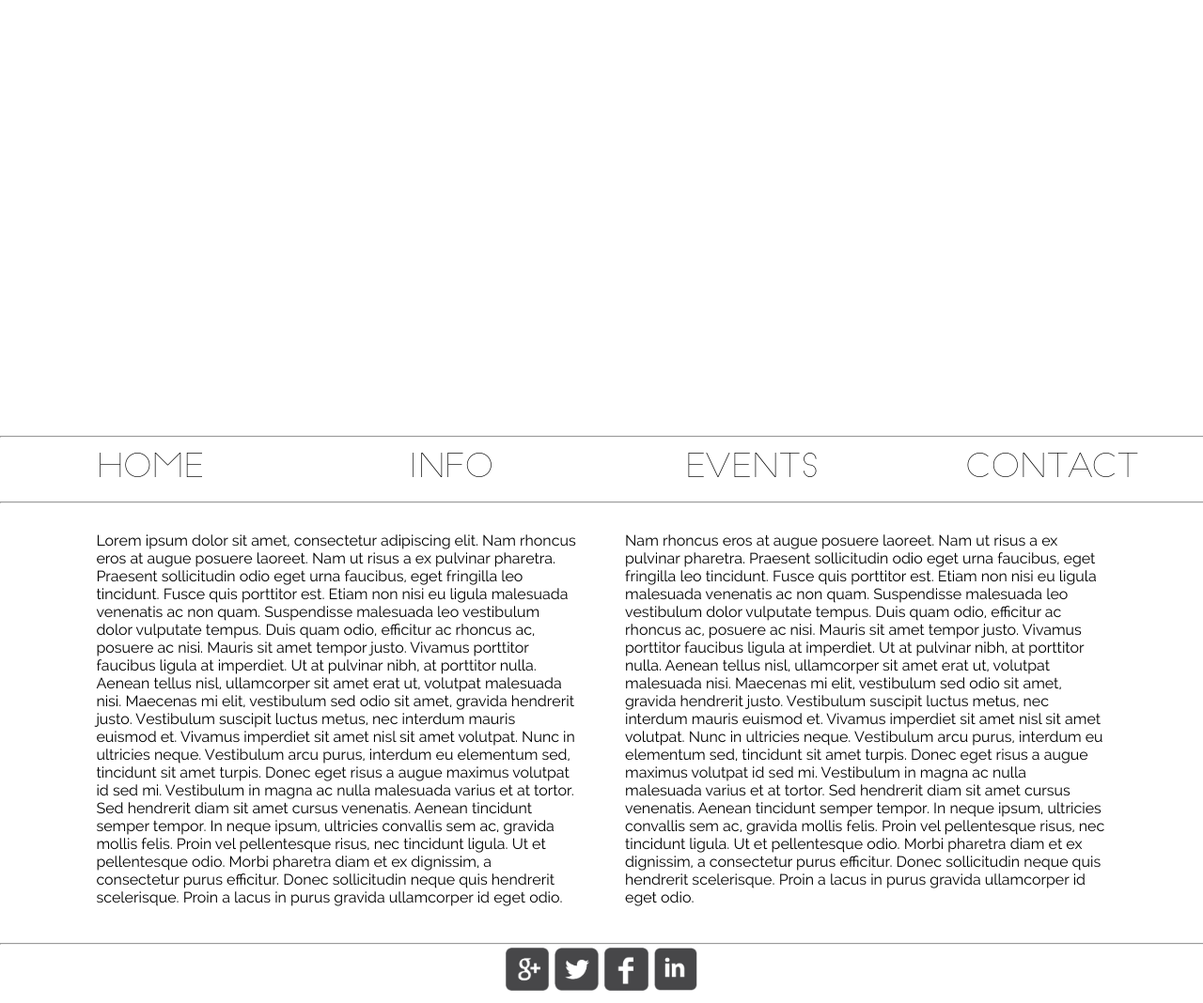
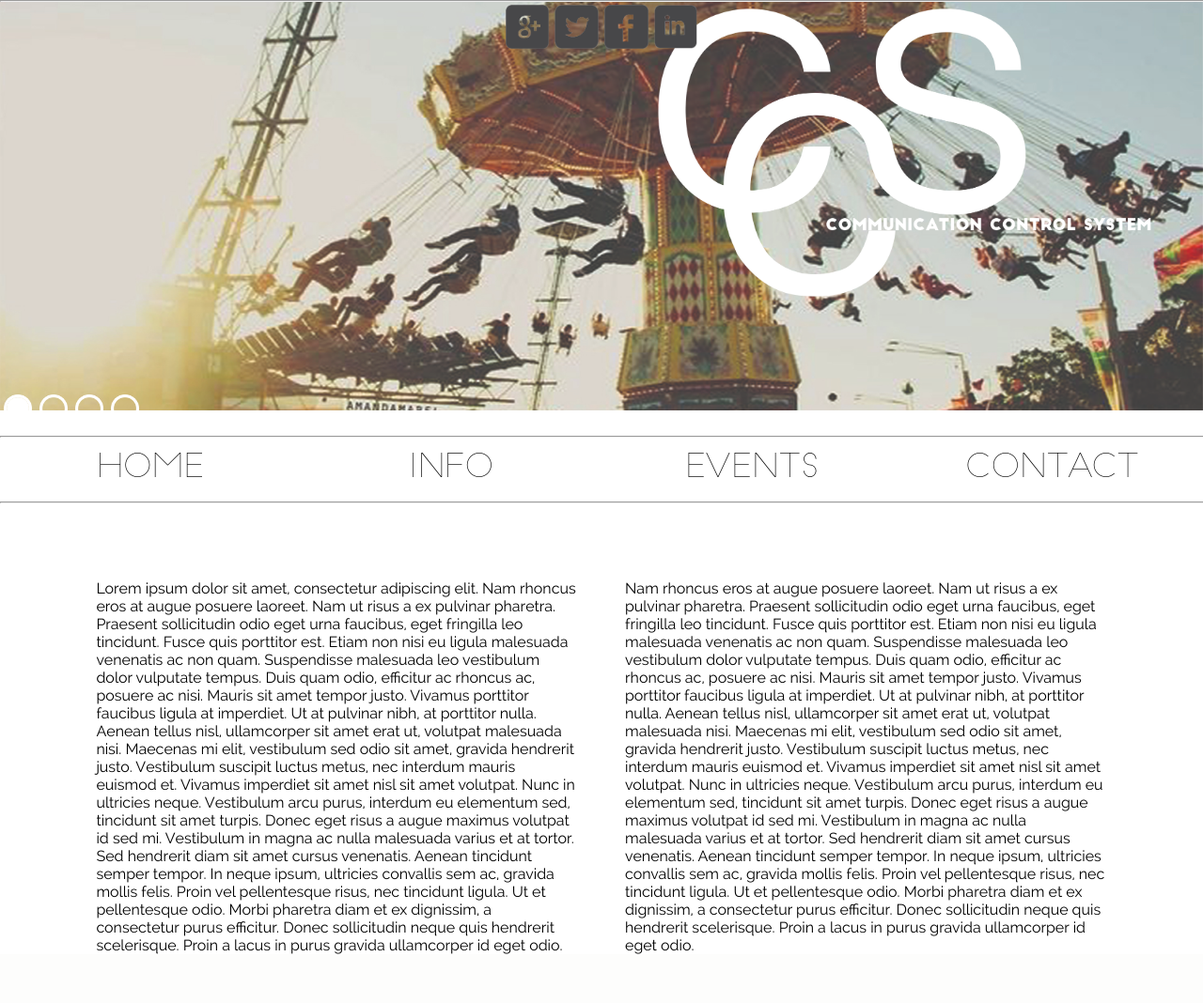
Before and after one commit to Superkuuk/CCS, a PHP site: page / in a window 1280 px wide. Shown: the whole page at 94% size. After the commit the page ends 1016 px from the top, so only its background shows below. Run offline with PHP 8.4, Linux system fonts and the light colour scheme; some web fonts are replaced.

Commit message:
Slideshow

```diff
--- a/header.php
+++ b/header.php
@@ -1,3 +1,105 @@
+<div id="slideshow">
+
+    <img src="images/header01.jpg" class="active img__01__">
+    <img src="images/header01.jpg" class="img__02__">
+    <img src="images/header01.jpg" class="img__03__">
+    <img src="images/header01.jpg" class="img__04__">
+
+</div>
+
+<div id="logo">
+    <img src="images/logo.png" alt="CCS - Communication Control System">
+</div>
+
+<div id="balls">
+    <img src="images/ball-fill.png" class="active img__01__">
+    <img src="images/ball-open.png" class="img__02__">
+    <img src="images/ball-open.png" class="img__03__">
+    <img src="images/ball-open.png" class="img__04__">
+</div>
+
+
+
 <script>
+/*  Run script on document load (no images are loaded).
+*
+*/
+var handler = setInterval("slideSwitch()", 3000);
+$(document).ready( function() {
+
+});
+
+/*  Run script on window load (images are loaded)
+*   For everything that involves getting attributes of images
+*/
+$(window).load( function() {
+    //Set logo in vertical middle between top of page and top of mainnav.
+    $('#logo img').css('top', $('#mainnav').offset().top / 2 - $('#logo img').height() / 2);
+    //Set horizontal middle of balls (slideshow)
+    $('#balls').css('left', ($(document).width()/2) - ($('#balls img.active').outerWidth(true)*2));
+
+    $('#balls img').click( function () {
+        clearInterval(handler);
+        console.log('interval cleared');
+        setTimeout(setInterval("slideSwitch()", 3000), 2000);
+        console.log('timeout set');
+        slideSwitch($('#balls img.'+$(this).attr("class")));
+    });
+
+});
+
+    var $nextball;
+    var sliding = false;
+    //Automatically loop images and 'balls'
+    function slideSwitch($nextball) {
+    if(!sliding) {
+        console.log(sliding);
+        var $active = $('#slideshow img.active');
+        var $activeball = $('#balls img.active');
+
+            if(!$nextball) {
+                console.log('nieuwe nextball')
+                $nextball =  $activeball.next().length ? $activeball.next()
+                : $('#balls img:first');
+            }
+            if($nextball.hasClass('active')) {
+                console.log('Actief');
+            }
+
+
+            var $next = $active.next().length ? $active.next()
+                : $('#slideshow img:first');
+
+            var tempactive = $activeball.attr('class').split('__');
+            var activenumber = tempactive[1];
+            var tempnext = $nextball.attr('class').split('__');
+            var nextnumber = tempnext[1];
+
+            //Check if new image is more to right than old image.
+            if(parseInt(nextnumber) > parseInt(activenumber)) {
+                $active.addClass('last-active')
+                        .animate({left: '-100%'}, 1000, function() {
+                         $('#slideshow img.last-active').removeClass('last-active')
+                                                    .removeClass('active');
+                    });
+                $next.css({left: '100%'})
+                    .addClass('active')
+                    .animate({left: 0}, 1000);
+            } else if(parseInt(nextnumber) < parseInt(activenumber)) {
+                $active.addClass('last-active')
+                    .animate({left: '100%'}, 1000, function() {
+                    $('#slideshow img.last-active').removeClass('last-active')
+                                                    .removeClass('active');
+                });
+                $next.css({left: '-100%'})
+                    .addClass('active')
+                    .animate({left: 0}, 1000);
+            }
+
+
+            $activeball.attr("src", "images/ball-open.png").removeClass('active last-active');
+            $nextball.attr("src", "images/ball-fill.png").addClass('active');
+        $nextball = null;
+    }
 
 </script>
--- a/style/main.css
+++ b/style/main.css
@@ -15,17 +15,52 @@ body, html {
 	background-repeat: no-repeat;
 }
 
+/* Slide show */
 header {
-    positoin: absolute;
+    position: absolute;
     left: 0; top: 0;
     width: 100%;
     padding: 0; margin: 0;
     height: 58%;
+    overflow: hidden;
+}
+#slideshow img {
+    position: absolute;
+    min-width: 700px;
+    float: left;
+    width: 100%;
+    top: 0;
+    display: none;
+    z-index: -1;
+}
+#slideshow img.active {
+    display: block;
+}
+#logo img {
+    position: absolute;
+    right: 0; right: 3%;
+    width: 43%;
+}
+#balls {
+    position: absolute;
+    bottom: 3%;
+}
+#balls img {
+    float: left;
+    width: 15%;
+    margin-left: 2%;
+    margin-right: 2%;
+}
+#balls img:hover {
+    cursor: pointer;
 }
 
+
+/* Navigation menu */
 #mainnav {
     position: absolute;
     width: 100%;
+    top: 58%;
 }
 #mainnav ul {
     margin: 0;
@@ -47,6 +82,8 @@ header {
 }
 
 .page {
+    position: absolute;
+    top: calc(58% + 26pt + 2%); /* Top of #mainnav + height of text + padding*2 */
     margin: 8% 8% 3% 8%;
 
     -webkit-columns: 2; /* Chrome, Safari, Opera */
@@ -68,8 +105,8 @@ footer {
     width: 100%;
     position: absolute;
 /*
-	bottom: 0;
- */
+    bottom: 0;
+*/
 }
 .footer_icon img{
 	width: 100%;
```
Also changed, not shown: images/ball-fill.png (added), images/ball-open.png (added), images/header01.jpg (added), images/logo.png (added), 1 other file.
